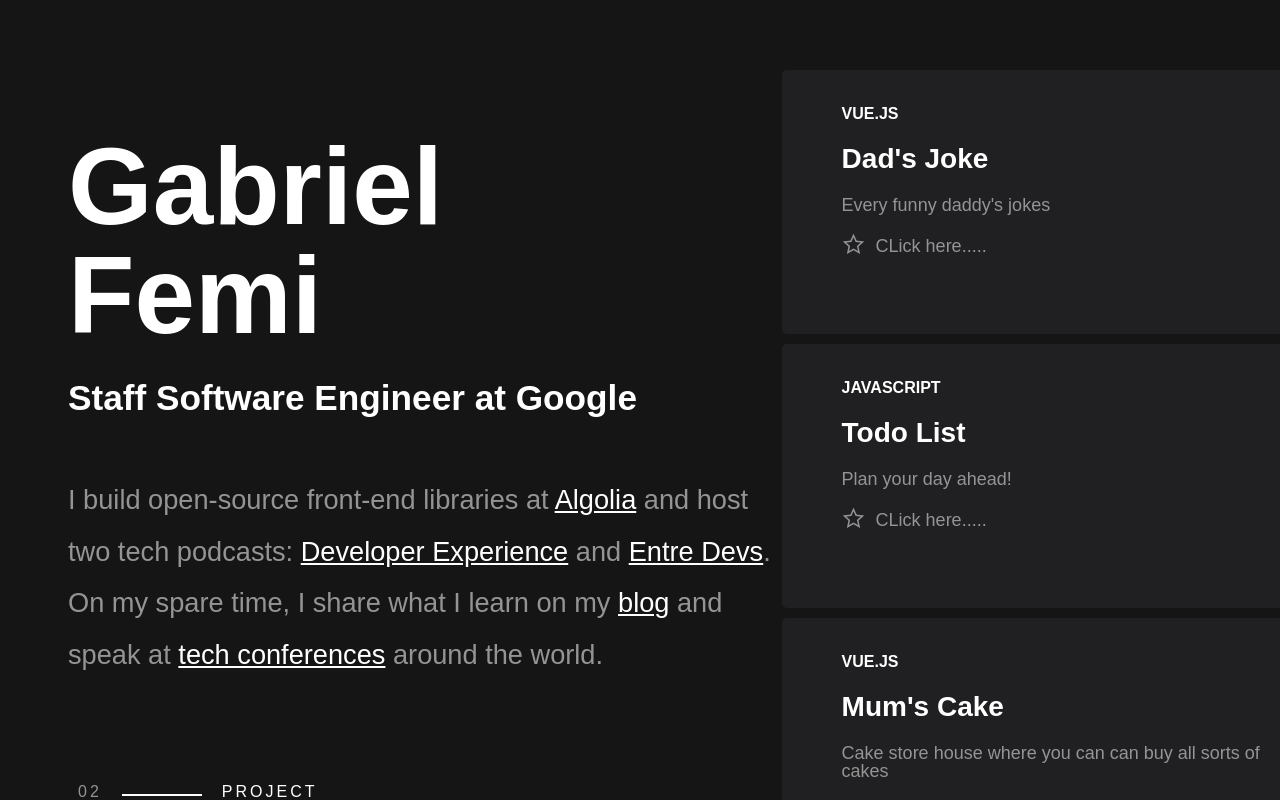
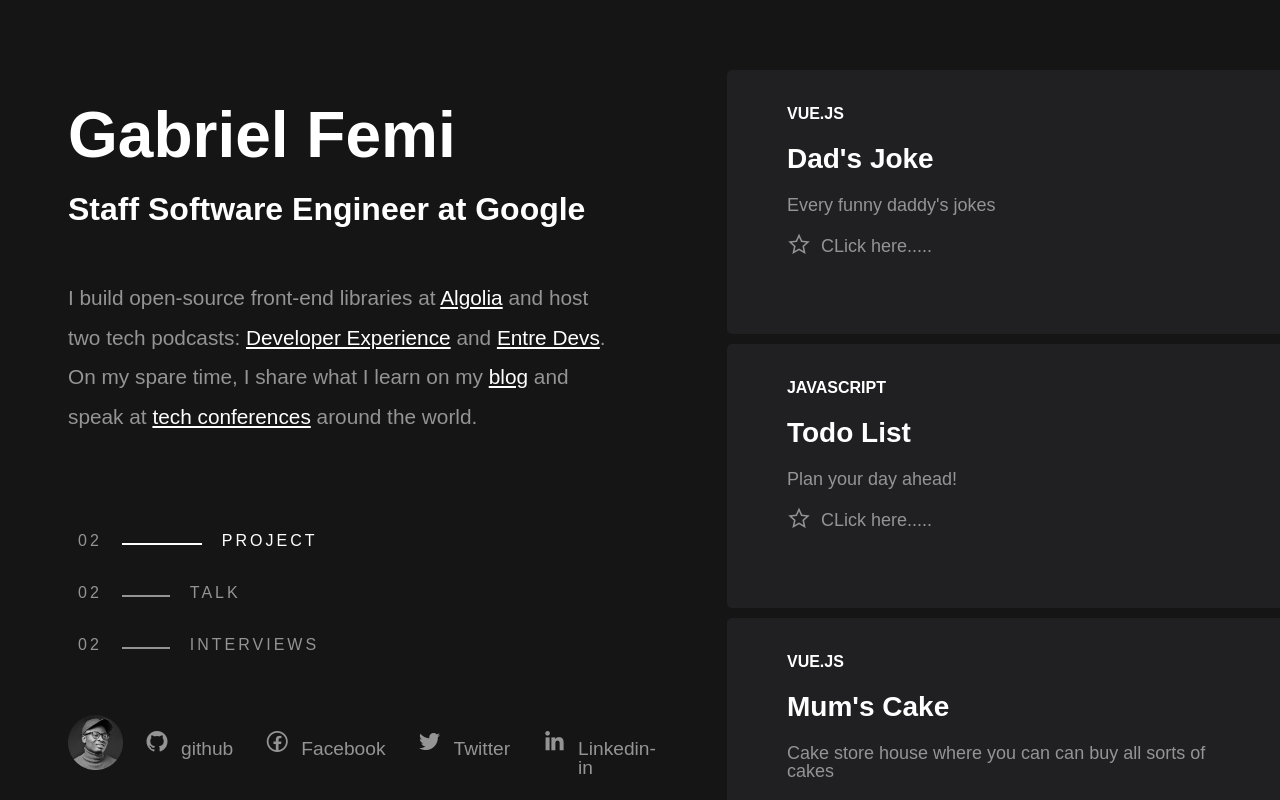
Before and after one commit to femigabriel/my-website, a Vue app: page / in a window 1280 px wide. Built offline with nearby package versions, Linux system fonts and the light colour scheme; a web font is replaced by a local one.

Commit message:
updated width of the projects

```diff
--- a/src/components/Profile.vue
+++ b/src/components/Profile.vue
@@ -72,18 +72,20 @@
   line-height: 1;
 }
 .profile-name h1 {
-  font-size: 6.8em;
+  /* font-size: 6.8em; */
+  font-size: 64px;
   margin-bottom: 10px;
+
 }
 h2 {
-  font-size: 2.2em;
+  font-size: 2em;
   margin-bottom: 32px;
 }
 .about p {
   color: rgb(148, 148, 149);
   line-height: 1.9;
   width: 26em;
-  font-size: 1.7em;
+  font-size: 1.3em;
 }
 @media (max-width: 680px) {
   .profile {
```
